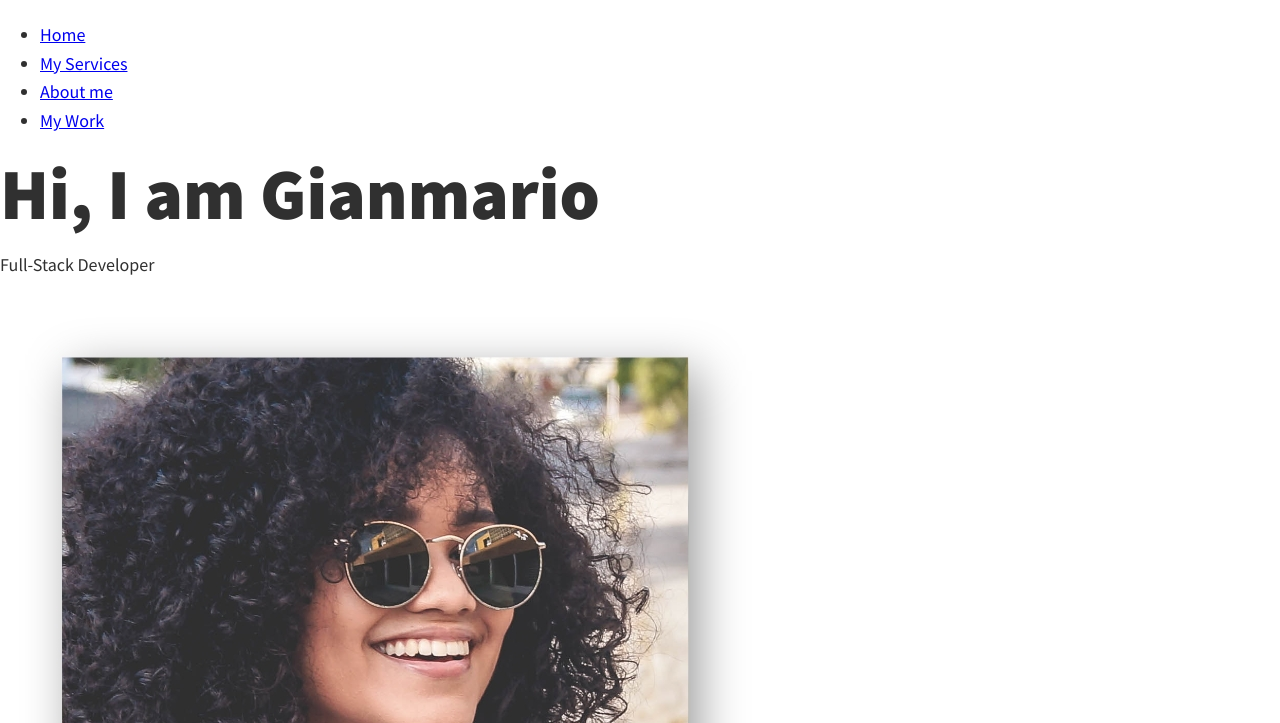
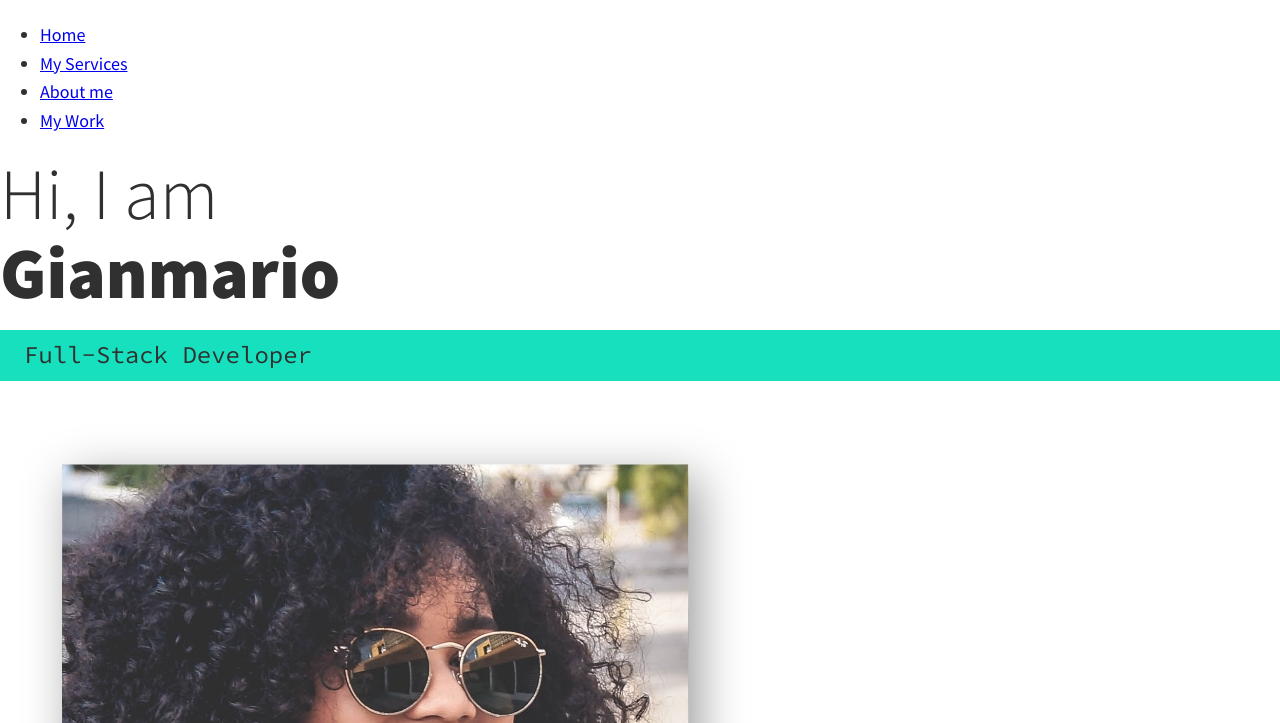
Before and after one commit to gianmarioiamoni/portfolio-website, a website: page index.html in a window 1280 px wide. Shown: the part 77-800 px from the top of the page. Drawn offline with Linux system fonts and the light colour scheme.

Commit message:
styles titles and subtitles

```diff
--- a/css/styles.css
+++ b/css/styles.css
@@ -45,6 +45,8 @@ img {
     max-width: 100%;
 }
 
+strong { font-weight: var(--fw-bold) }
+
 /* Typography */
 h1,
 h2,
@@ -56,3 +58,29 @@ h3 {
 h1 { font-size: var(--fs-h1) }
 h2 { font-size: var(--fs-h2) }
 h3 { font-size: var(--fs-h3) }
+
+
+.section__title {
+    margin-bottom: .25em;
+}
+
+.section__title--intro {
+    font-weight: var(--fw-reg);
+}
+
+.section__title--intro strong {
+    display: block;
+}
+
+.section__subtitle {
+    margin: 0;
+    font-size: var(--fs-h3);
+}
+
+.section__subtitle--intro,
+.section__subtitle--about {
+    background: var(--clr-accent);
+    padding: .25em 1em;
+    font-family: var(--ff-secondary);
+    margin-bottom: 1em;
+}
```
